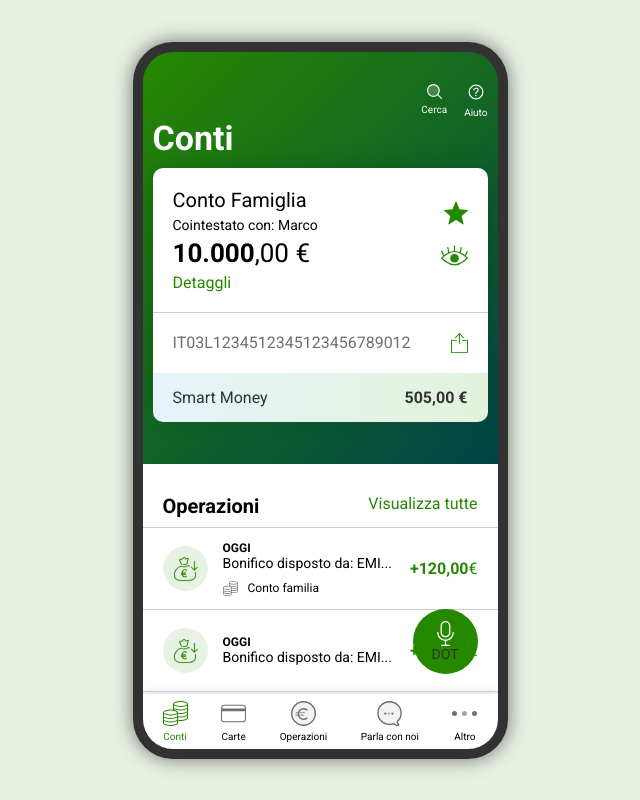
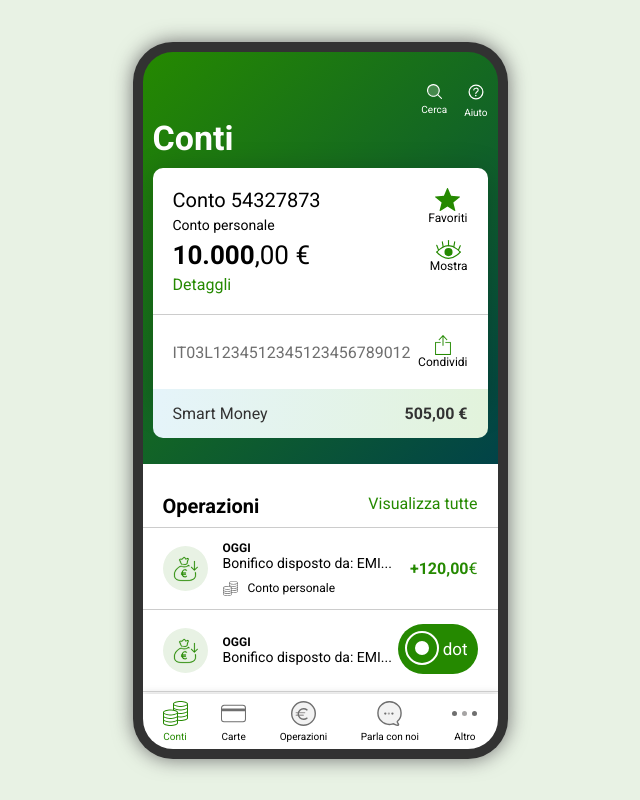
Before and after one commit to grazirs/dot, an Angular app: page / in a window 1280 px wide. Shown: the whole page, without its empty margins (320-960 px from the left). Built offline with nearby package versions, Linux system fonts and the light colour scheme.

Commit message:
add loader and fix styles

```diff
--- a/src/app/dot-assistant/dot-assistant.component.html
+++ b/src/app/dot-assistant/dot-assistant.component.html
@@ -5,7 +5,11 @@
         <img src="../../assets/images/arrow-white.svg" alt="">
         Indientro
       </a>
-      <div class="dot-logo"></div>
+      <div class="row dot-logo-container">
+        <div class="dot-logo"></div>
+        <span>dot.</span>
+      </div>
+
     </div>
   </header>
   <main class="chat-container">
@@ -21,7 +25,13 @@
       </div>
     </ng-container>
     <ng-template #loading>
-      <p>Caricamento...</p>
+      <div class="loader-container">
+        <div class="loader">
+          <div class="dot-loader-circle"></div>
+          <div class="dot-loader"></div>
+        </div>
+        <p>caricamento</p>
+      </div>
     </ng-template>
   </main>
   <section class="input-area row">
--- a/src/app/dot-assistant/dot-assistant.component.scss
+++ b/src/app/dot-assistant/dot-assistant.component.scss
@@ -5,7 +5,6 @@ header {
   height: 110px;
   background: $natural-person-gradient;
   padding: 20px;
-  margin-bottom: 10px;
 }
 
 header a img {
@@ -21,35 +20,63 @@ header a {
   align-items: center;
 }
 
-.dot-logo {
-  width: 50px;
-  height: 50px;
-  background: transparent;
-  border-radius: 50%;
+.loader-container {
+  height: 100%;
   position: relative;
 }
 
-.dot-logo::after {
+.loader-container p {
+  font-size: 1.7rem;
+  color: $primary-color;
   position: absolute;
-  content: '';
-  width: 30px;
-  height: 30px;
-  border-radius: 50%;
-  border: 2px solid $secondary-bg-color;
-  left: 7px;
-  top: 7px;
+  font-weight: 700;
+  width: 100%;
+  text-align: center;
+  bottom: 25px;
+}
+.loader {
+  background: transparent;
+  position: absolute;
+  height: 80px;
+  width: 80px;
+  bottom: 50px;
+  left: calc(100vw / 2 - 50px);
 }
 
-.dot-logo::before {
+.dot-loader{
+  width: 25px;
+  height: 25px;
+  background: $natural-person-gradient;
+  left: 27.5px;
+  top: 27.5px;
+  border-radius: 50%;
   position: absolute;
-  content: '';
-  width: 10px;
-  height: 10px;
+}
+
+.dot-loader-circle{
+  width: 60px;
+  height: 60px;
   border-radius: 50%;
-  border: 2px solid $secondary-bg-color;
-  background: $secondary-bg-color;
-  left: 17px;
-  top: 17px;
+  border: 2px solid $primary-color;
+  animation: loading infinite 1s alternate;
+  z-index: 2;
+  position: absolute;
+}
+
+@keyframes loading {
+  0%{
+    width: 50px;
+    height: 50px;
+    left: 15px;
+    top: 15px;
+  }
+
+  100%{
+    width: 80px;
+    height: 80px;
+    left: 0px;
+    top: 0px;
+  }
 }
 
 .chat-container {
@@ -62,6 +89,7 @@ header a {
   border-radius: 40px 40px 0 0;
   margin-top: -40px;
   overflow-y: auto;
+  position: relative;
 }
 
 .input-area{
@@ -130,15 +158,15 @@ header a {
   }
 
   .dot-chat-container, .user-chat-container{
-    align-items: end;
+    align-items: flex-end;
     border-radius: 0px 10px 10px;
   }
 }
 
 .user{
-  justify-content: end;
+  justify-content: flex-end;
   width: 100%;
-  align-items: end;
+  align-items: flex-end;
 
   .user-chat, .user-chat p {
     justify-content: flex-end;
@@ -170,4 +198,8 @@ header a {
   .input-area input {
     width: 80%;
   }
+
+  .loader {
+    left: 127.5px;
+  }
 }
--- a/src/app/home/home.component.html
+++ b/src/app/home/home.component.html
@@ -4,7 +4,7 @@
       <div class="account-container">
         <section class="help-container">
           <div class="column"><img src="../../assets/images/search.svg" alt="icone search">Cerca</div>
-          <a class="column" href=""><img src="../../assets/images/help.svg" alt="icone aiuto">Aiuto</a>
+          <a class="column" href=""><img src="../../assets/images/help.svg" alt="icone aiuto" title="Aiuto">Aiuto</a>
         </section>
         <h1>Conti</h1>
         <div class="card-container">
@@ -12,21 +12,29 @@
             <div class="card-body">
               <div class="row">
                 <div class="column">
-                  <span class="card-account">Conto Famiglia</span>
-                  <span class="card-name">Cointestato con: Marco</span>
+                  <span class="card-account">Conto 54327873</span>
+                  <span class="card-name">Conto personale</span>
                 </div>
-                <img src="../../assets/images/star.svg" alt="">
+                <div class="column favorite">
+                  <img src="../../assets/images/star.svg" alt="">
+                  <span>Favoriti</span>
+                </div>
               </div>
               <div class="row">
                 <span class="card-amount"><strong>10.000</strong>,00 €</span>
-                <img src="../../assets/images/eye.svg" alt="">
+                <div class="column show">
+                  <img src="../../assets/images/eye.svg" alt="">
+                  <span>Mostra</span>
+                </div>
               </div>
               <span class="card-detail">Detaggli</span>
-
             </div>
             <div class="row iban-container">
               <span class="card-iban">IT03L1234512345123456789012</span>
-              <img src="../../assets/images/share.svg" alt="Condividi">
+              <div class="column share">
+                <img src="../../assets/images/share.svg" alt="Condividi">
+                <span>Condividi</span>
+              </div>
             </div>
             <div class="card-footer">
               <span>smart money</span>
@@ -50,7 +58,7 @@
               <span class="operation-detail">Bonifico disposto da: EMI...</span>
               <div class="operation-account">
                 <img src="../../assets/images/account.svg" alt="">
-                <span>Conto familia</span>
+                <span>Conto personale</span>
               </div>
             </div>
             <div class="operation-amount">
@@ -90,9 +98,11 @@
         </div>
       </div>
     </div>
-    <a class="fab column" [routerLink]="['/dot']" id="dot-link">
-      <img src="../../assets/images/microphone-white.svg" alt="Dot assistant" id="dot-img">
-      DOT
+    <a class="fab column" [routerLink]="['/dot']" id="dot-link" title="Assistente dot">
+      <div class="row dot-logo-container">
+        <div class="dot-logo"></div>
+        <span>dot</span>
+      </div>
     </a>
   </main>
   <nav class="bottom-bar">
--- a/src/app/home/home.component.scss
+++ b/src/app/home/home.component.scss
@@ -2,7 +2,9 @@
 
 main {
   position: relative;
+  height: calc(100vh - 55px);
 }
+
 .help-container{
   display: flex;
   justify-content: end;
@@ -58,6 +60,22 @@ h1 {
   justify-content: center;
 }
 
+.card-container img {
+  width: 25px;
+}
+
+.show, .favorite, .share{
+  align-items: center;
+}
+
+.show span, .favorite span, .share span{
+  font-size: 1.2rem;
+}
+
+.favorite{
+  margin-bottom: 15px;
+}
+
 .card {
   width: 345px;
   height: 239px;
@@ -100,6 +118,12 @@ h1 {
 .iban-container {
   border-top: 1px solid #CCCCCC;
   padding: 20px;
+  align-items: center;
+}
+
+.iban-container img {
+  width: 16px;
+  height: 20px;
 }
 
 .card-footer {
@@ -188,8 +212,7 @@ h2 {
   display: flex;
   align-items: center;
   justify-content: center;
-  position: fixed;
-  bottom: 0;
+  position: absolute;
 }
 
 .bottom-bar img {
@@ -213,16 +236,18 @@ h2 {
   right: 20px;
   bottom: 20px;
   background: $primary-color;
-  border-radius: 50%;
-  width: 65px;
-  height: 65px;
-  padding: 10px;
+  border-radius: 25px;
+  width: fit-content;
+  height: 50px;
+  padding: 0px 10px 0px 0px;
   display: flex;
   justify-content: center;
   align-items: center;
-  z-index: 2;
 }
 
+.dot-logo {
+  width: 45px;
+}
 .fab {
   font-size: 1.4rem;
 }
@@ -255,9 +280,11 @@ section.help-container > a:hover,section.help-container > a:focus  {
 }
 
 @media (min-width: 769px) {
+  main{
+    height: 100%;
+  }
   .screen {
     width: 355px;
-    height: 100%;
     border-radius: 30px;
     overflow-y: auto;
     position: relative;
--- a/src/styles.scss
+++ b/src/styles.scss
@@ -59,3 +59,43 @@ a {
 ul, li {
   list-style: none;
 }
+
+.dot-logo-container {
+  align-items: center;
+}
+
+.dot-logo-container span {
+  font-size: 1.7rem;
+  color: $secondary-font-color;
+}
+
+.dot-logo {
+  width: 50px;
+  height: 50px;
+  background: transparent;
+  border-radius: 50%;
+  position: relative;
+}
+
+.dot-logo::after {
+  position: absolute;
+  content: '';
+  width: 30px;
+  height: 30px;
+  border-radius: 50%;
+  border: 2px solid $secondary-bg-color;
+  left: 7px;
+  top: 7px;
+}
+
+.dot-logo::before {
+  position: absolute;
+  content: '';
+  width: 10px;
+  height: 10px;
+  border-radius: 50%;
+  border: 2px solid $secondary-bg-color;
+  background: $secondary-bg-color;
+  left: 17px;
+  top: 17px;
+}
```
